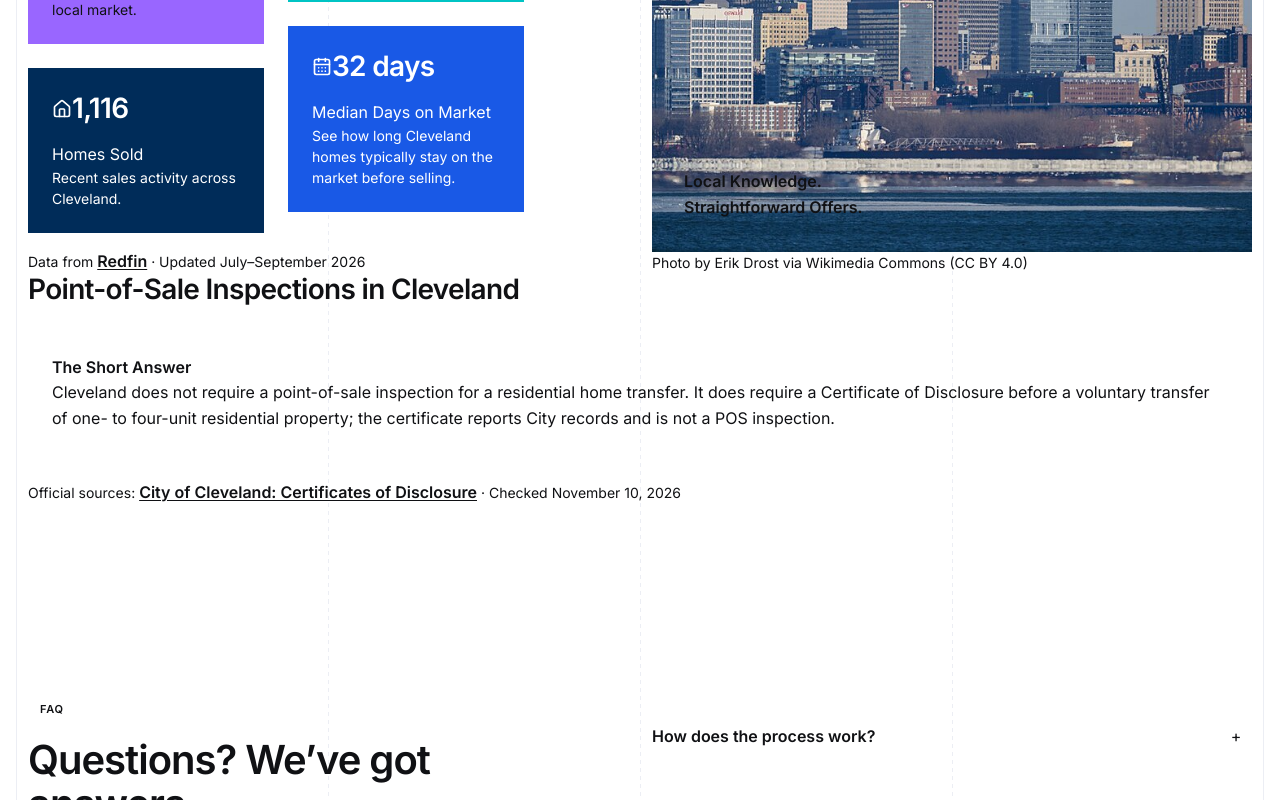
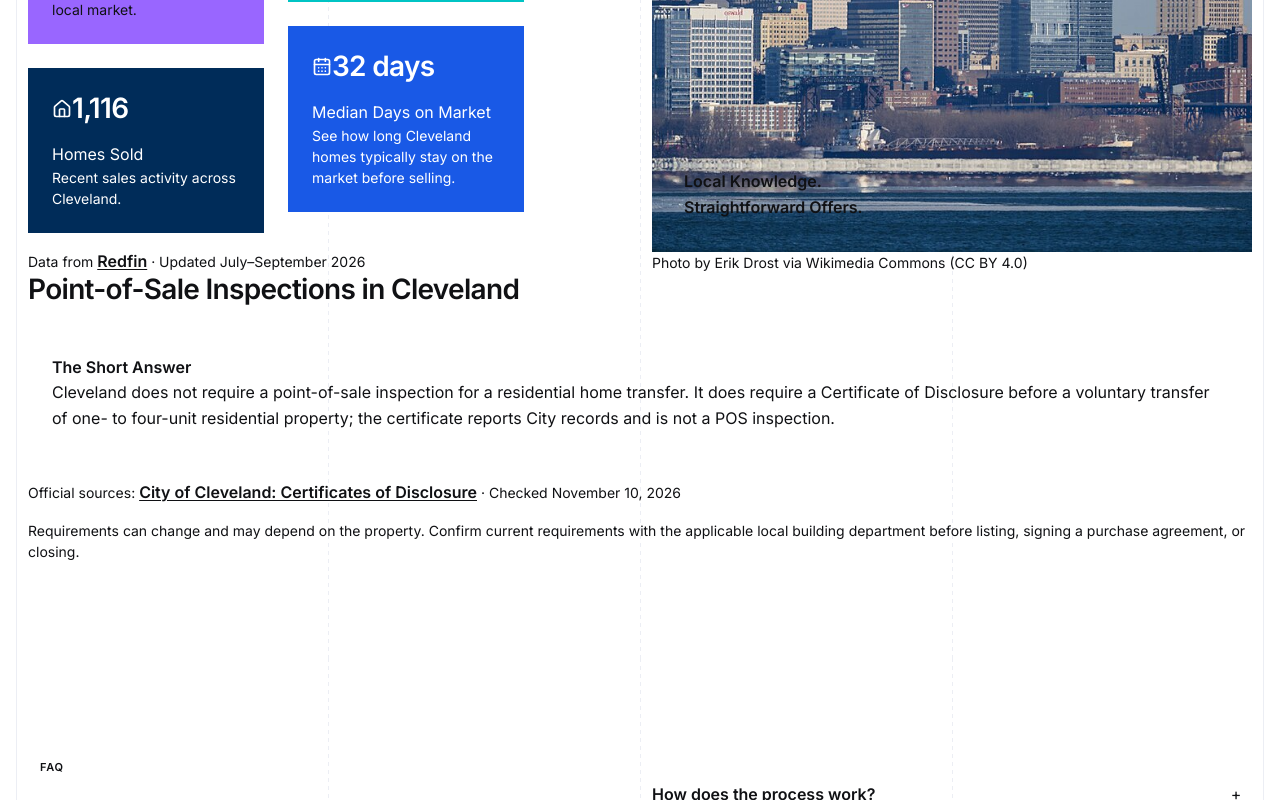
Before and after one commit to YHICAdmin/your-house-in-cash, a Next.js app: page / in a window 1280 px wide. Shown: the part 3161-3961 px from the top of the page. Built offline with nearby package versions, Linux system fonts and the light colour scheme; no server answers.

Commit message:
add disclosure

```diff
--- a/src/components/area/area-local.tsx
+++ b/src/components/area/area-local.tsx
@@ -248,7 +248,7 @@ export function AreaLocal({ area, background = "default" }: AreaLocalProps) {
               </span>
             ))} · Checked {area.posInspection.verifiedDate}
           </p>
-          {area.posInspection.disclosure && <p className={`${styles.posDisclosure} text-body-small`}>{area.posInspection.disclosure}</p>}
+          <p className={`${styles.posDisclosure} text-body-small`}>Requirements can change and may depend on the property. Confirm current requirements with the applicable local building department before listing, signing a purchase agreement, or closing.</p>
           {area.posInspection.status === "required" && <div className={styles.posCta}>
             <IconContainer aria-hidden="true" icon={MessageCircle} />
             <div>
--- a/src/data/areas.ts
+++ b/src/data/areas.ts
@@ -58,7 +58,6 @@ export type LocalDealStory = {
 };
 
 export type PosInspection = {
-  disclosure?: string;
   shortAnswer: string;
   sources: readonly {
     label: string;
@@ -1334,7 +1333,6 @@ const additionalPosInspections: Partial<Record<string, PosInspection>> = {
   beachwood: {
     status: "not-required",
     shortAnswer: "Beachwood does not require a general point-of-sale inspection before a home sale. The City requires an occupancy inspection when someone moves into a single-family home. Single-family rentals must also maintain an annual Certificate of Rental Occupancy and undergo City inspections.",
-    disclosure: "Requirements can change and may depend on the property’s use and occupancy. Confirm current requirements with the Beachwood Building Department before listing, signing a purchase agreement, or moving in.",
     sources: [
       { label: "City of Beachwood: Building Department FAQ", url: "https://www.beachwoodohio.com/m/FAQ" },
       { label: "City of Beachwood: Certificate of Rental Occupancy Ordinance (PDF)", url: "https://www.beachwoodohio.com/DocumentCenter/View/8112/CH-1391-Ord-2022-109-Single-Famly-Short-Term-Rental-Occupancy-Certificate?bidId=" },
```
Also changed, not shown: project-documentation/website-specification/area-page.md (+2 -2 lines).
